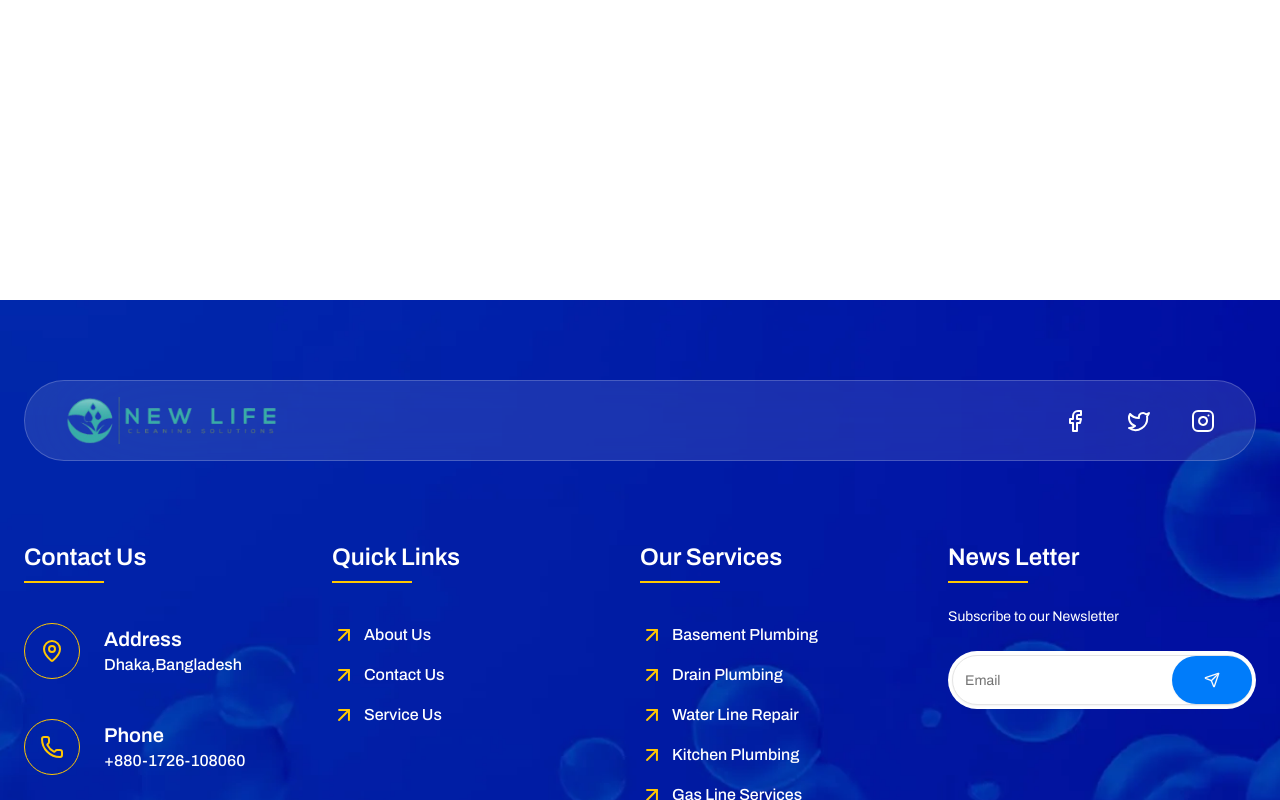
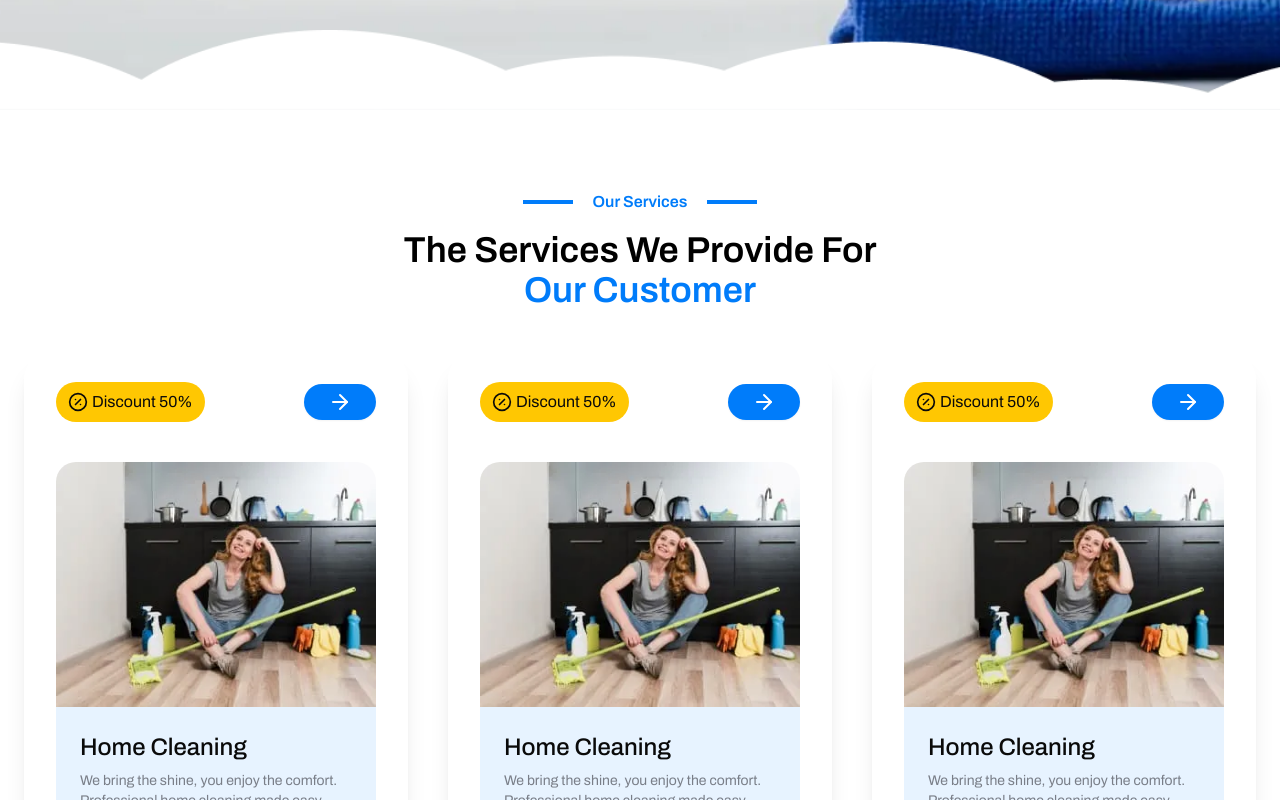
Before and after one commit to ayon008/New-Line, a Next.js app: page /services in a window 1280 px wide. Before the commit this address had no page. Shown: the part 500-1300 px from the top of the page. Built offline with nearby package versions, Linux system fonts and the light colour scheme.

Commit message:
finished

```diff
--- a/src/Shared/Navbar.jsx
+++ b/src/Shared/Navbar.jsx
@@ -1,5 +1,5 @@
 import Image from 'next/image';
-import React from 'react';
+import React, { useEffect, useState } from 'react';
 import logo from '../../public/828e82de-b777-4fda-bb35-cf5b54409638-removebg-preview.png'
 import Link from 'next/link';
 import { useRouter } from 'next/router';
@@ -31,6 +31,10 @@ export const Nav = () => {
         { path: '/services', name: 'Services' }
     ]
     const pathName = useRouter().asPath;
+    const [open, setOpen] = useState(false);
+    useEffect(() => {
+        setOpen(false)
+    }, [pathName])
     return (
         <div className='max-w-[1280px] w-full mx-auto px-6 2xl:px-0 flex items-center justify-between overflow-hidden'>
             <Logo />
@@ -47,7 +51,7 @@ export const Nav = () => {
                 <PrimaryButton text={'get a quote'} />
             </div>
             <div className='md:hidden block'>
-                <Sheet>
+                <Sheet open={open} onOpenChange={setOpen}>
                     <SheetTrigger>
                         <Menu />
                     </SheetTrigger>
--- a/src/Shared/Services/Services.jsx
+++ b/src/Shared/Services/Services.jsx
@@ -8,8 +8,9 @@ import Image from 'next/image';
 import image1 from '../../../public/service-1-1.webp'
 import { Autoplay, Navigation } from 'swiper/modules';
 import 'swiper/css/navigation';
-const Services = () => {
-    const ServiceCard = () => {
+import Link from 'next/link';
+
+export const ServiceCard = () => {
     return (
         <div className='bg-white rounded-[30px] z-10 md:p-8 p-4 group hover:-translate-y-[4px] translate-y-0 transition-all duration-300 ease-in'>
             <div className='flex justify-between items-center'>
@@ -18,10 +19,11 @@ const Services = () => {
                     <p>Discount 50%</p>
                 </div>
                 <div>
+                    <Link href={'/contact'}>
                         <Button className="!px-6 !rounded-[30px] bg-primary hover:!bg-secondary transition-all duration-300 ease-in group/mybtn">
                             <ArrowRight className="!w-6 !h-6 text-white group-hover/mybtn:text-black transition-colors duration-100" />
                         </Button>
-
+                    </Link>
                 </div>
             </div>
             <div className='md:mt-10 mt-6'>
@@ -38,6 +40,7 @@ const Services = () => {
         </div>
     )
 }
+const Services = () => {
     return (
         <div className='mt-20 2xl:px-0 service py-24'>
             <div>
--- a/src/pages/contact/index.js
+++ b/src/pages/contact/index.js
@@ -53,17 +53,20 @@ const contact = () => {
                     </div>
                 </div>
                 <div className='contact-form mt-20'>
-                    <div className='md:w-1/2 w-full bg-[#F7F7F7] rounded-[30px] p-20'>
-                        <h1 className='font-semibold text-5xl mb-10'>Get In Touch</h1>
+                    <div className='md:w-1/2 w-full bg-[#F7F7F7] rounded-[30px] md:p-16 p-6'>
+                        <h1 className='font-semibold md:text-5xl text-3xl md:text-left text-center mb-10'>Get In Touch</h1>
                         <form>
-                            <div className='grid grid-cols-2 gap-6'>
+                            <div className='grid md:grid-cols-2 grid-cols-1 gap-6'>
                                 <Input className={'p-8 rounded-[30px] bg-white'} type={'text'} placeholder='Your Name' />
                                 <Input className={'p-8 rounded-[30px] bg-white'} type={'email'} placeholder='Email Address' />
                                 <Input className={'p-8 rounded-[30px] bg-white'} type={'text'} placeholder='Phone Number' />
                                 <Input className={'p-8 rounded-[30px] bg-white'} type={'text'} placeholder='Subject' />
                             </div>
                             <div className='my-6'>
-                                <Textarea placeholder='Your Message' />
+                                <Textarea
+                                    placeholder="Your Message"
+                                    className="min-h-[150px] resize-none"
+                                />
                             </div>
                             <div className='mx-auto w-fit'>
                                 <PrimaryButton text={'Submit Message'} />
--- /dev/null
+++ b/src/pages/services/index.js
@@ -0,0 +1,35 @@
+import React from 'react';
+import { Banner } from '../about';
+import { ServiceCard } from '@/Shared/Services/Services';
+import { TestimonialSlide } from '@/Shared/Testimonial/Testimonial';
+import Brand from '@/Shared/Brands/Brand';
+
+const ServicesPage = () => {
+    return (
+        <div>
+            <Banner name={'Our Services'} breadcum={<span className=''><span className='text-primary'>Home</span> {'>'} Our Services</span>} />
+            <div className='max-w-[1280px] mx-auto w-full 2xl:px-0 px-6 mt-20'>
+                <p className='text-primary text-center font-semibold md:text-base text-sm sub-title'>Our Services</p>
+                <h2 className='text-center text-black text-4xl font-semibold mt-4'>The Services We Provide For <br />
+                    <span className='text-primary'>Our Customer</span></h2>
+                <div className=' grid md:grid-cols-3 grid-cols-1 gap-10 mt-10'>
+                    {
+                        [0, 1, 2, 3, 4, 5, 6, 7].map((number) => {
+                            return (
+                                <div key={number} className='w-fit h-fit shadow-xl rounded-[30px]'>
+                                    <ServiceCard />
+                                </div>
+                            )
+                        })
+                    }
+                </div>
+                <div className='w-full review mt-20'>
+                    <TestimonialSlide />
+                </div>
+                <Brand />
+            </div>
+        </div>
+    );
+};
+
+export default ServicesPage;
```
Lines whose indentation alone changed are shown as unchanged.
